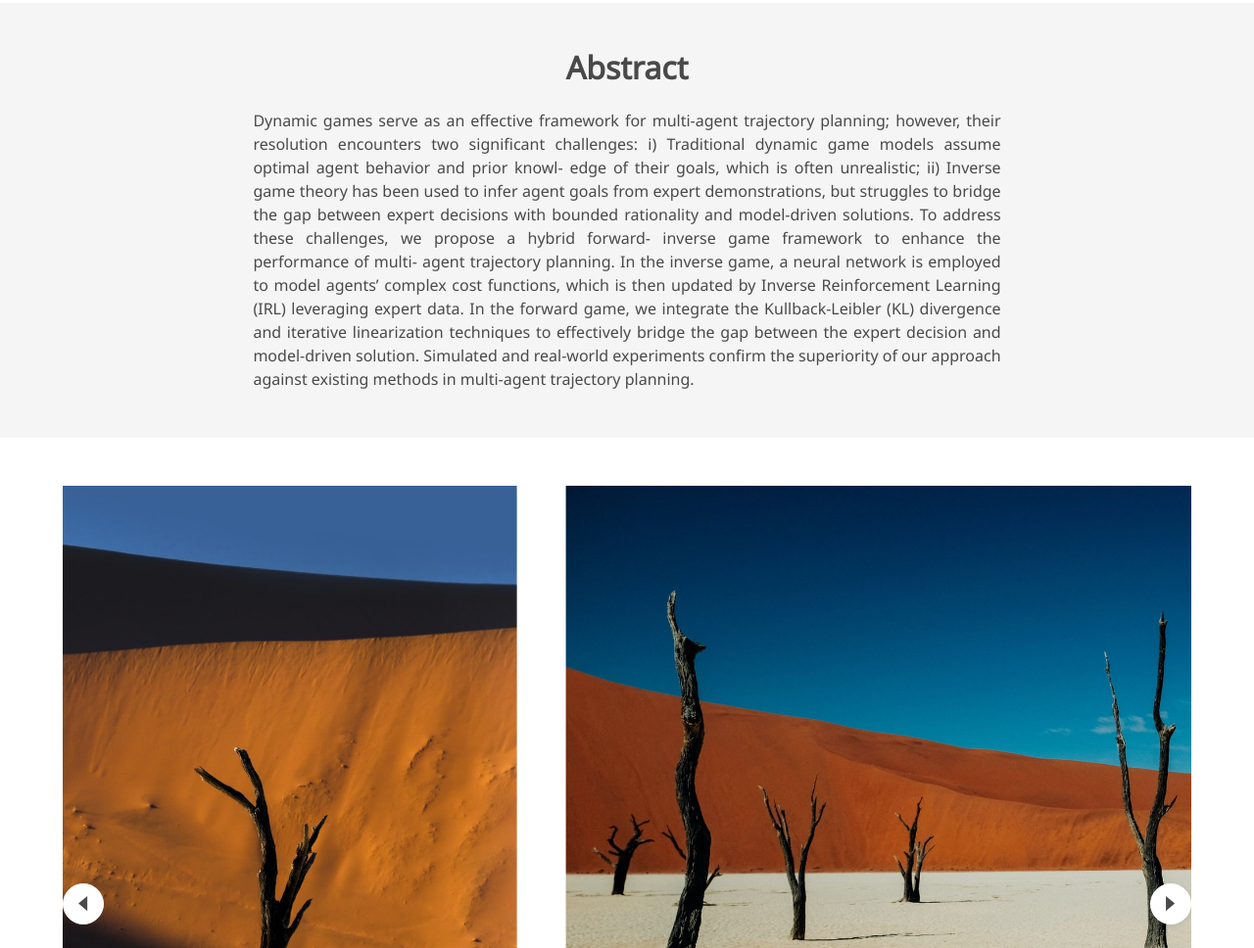
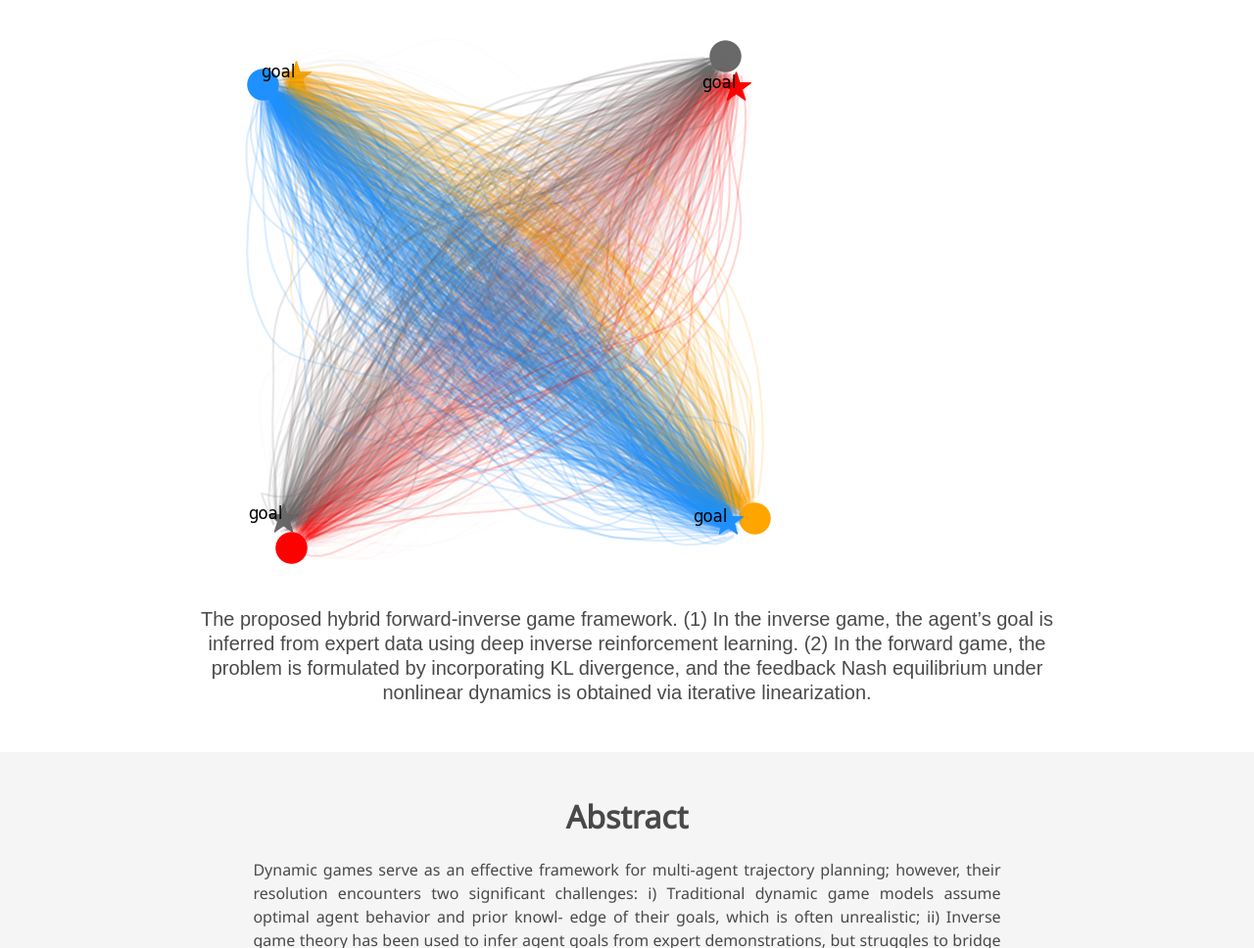
Before and after one commit to TianleLiu0303/efidg.github.io, a plain HTML site: page index.html in a window 1280 px wide. Shown: the part 748-1716 px from the top of the page at 98% size. Drawn offline with nearby package versions, Linux system fonts and the light colour scheme; a script that the page names is missing; some icons are missing; a web font is replaced by a local one.

Commit message:
Update index.html

```diff
--- a/index.html
+++ b/index.html
@@ -148,6 +148,21 @@ KL divergence, and the feedback Nash equilibrium under nonlinear dynamics is obt
   </div>
 </section>
 <!-- End teaser video -->
+
+  <!-- Teaser image -->
+<section class="hero teaser">
+  <div class="container is-max-desktop">
+    <div class="hero-body">
+      <img src="static/images/out.png" alt="Banner Image" height="100%">
+      <h2 class="subtitle has-text-centered">
+        The proposed hybrid forward-inverse game framework. (1) In the inverse game, the agent’s goal is inferred from
+        expert data using deep inverse reinforcement learning. (2) In the forward game, the problem is formulated by incorporating
+        KL divergence, and the feedback Nash equilibrium under nonlinear dynamics is obtained via iterative linearization.
+      </h2>
+    </div>
+  </div>
+</section>
+<!-- End teaser image -->
 
 <!-- Paper abstract -->
 <section class="section hero is-light">
```
